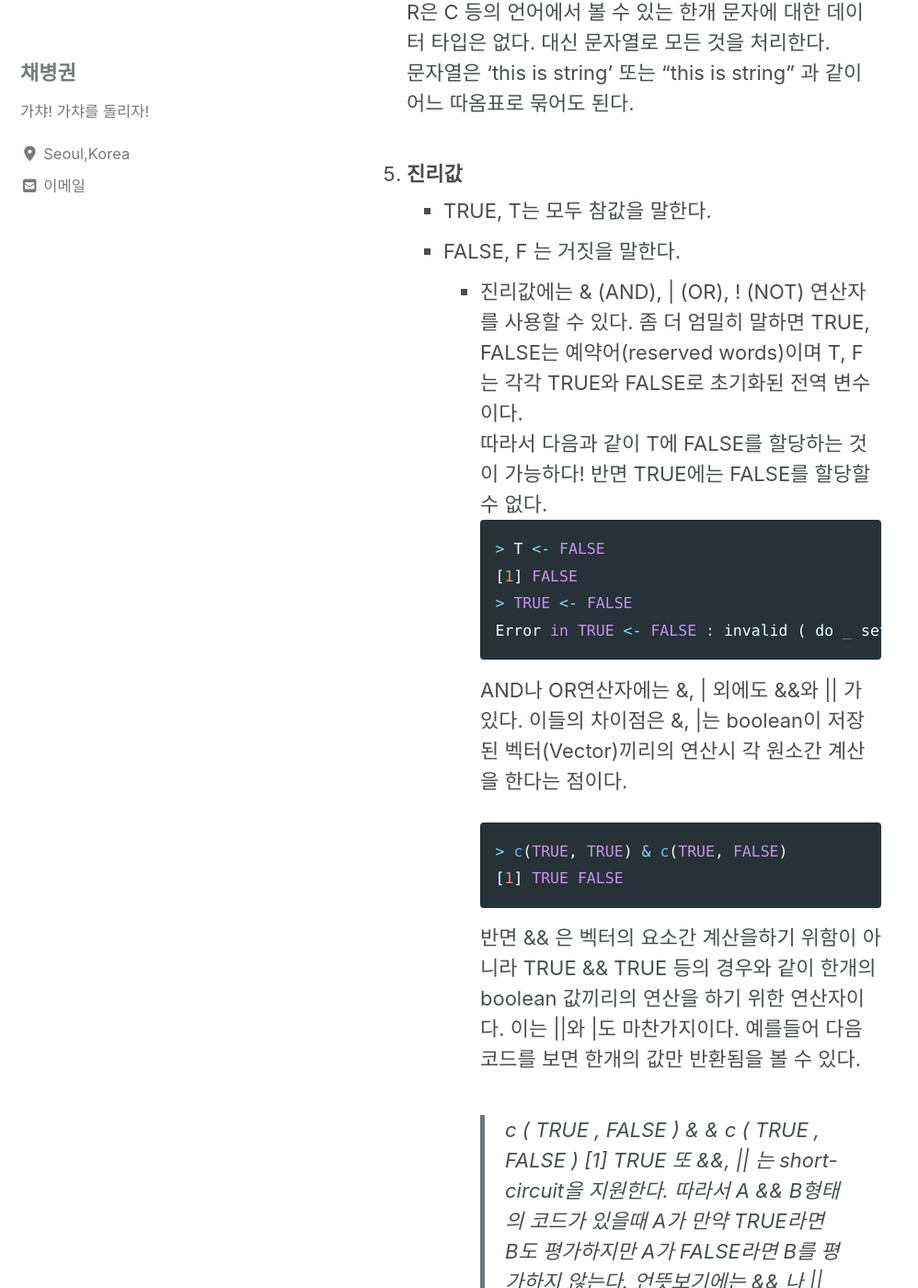
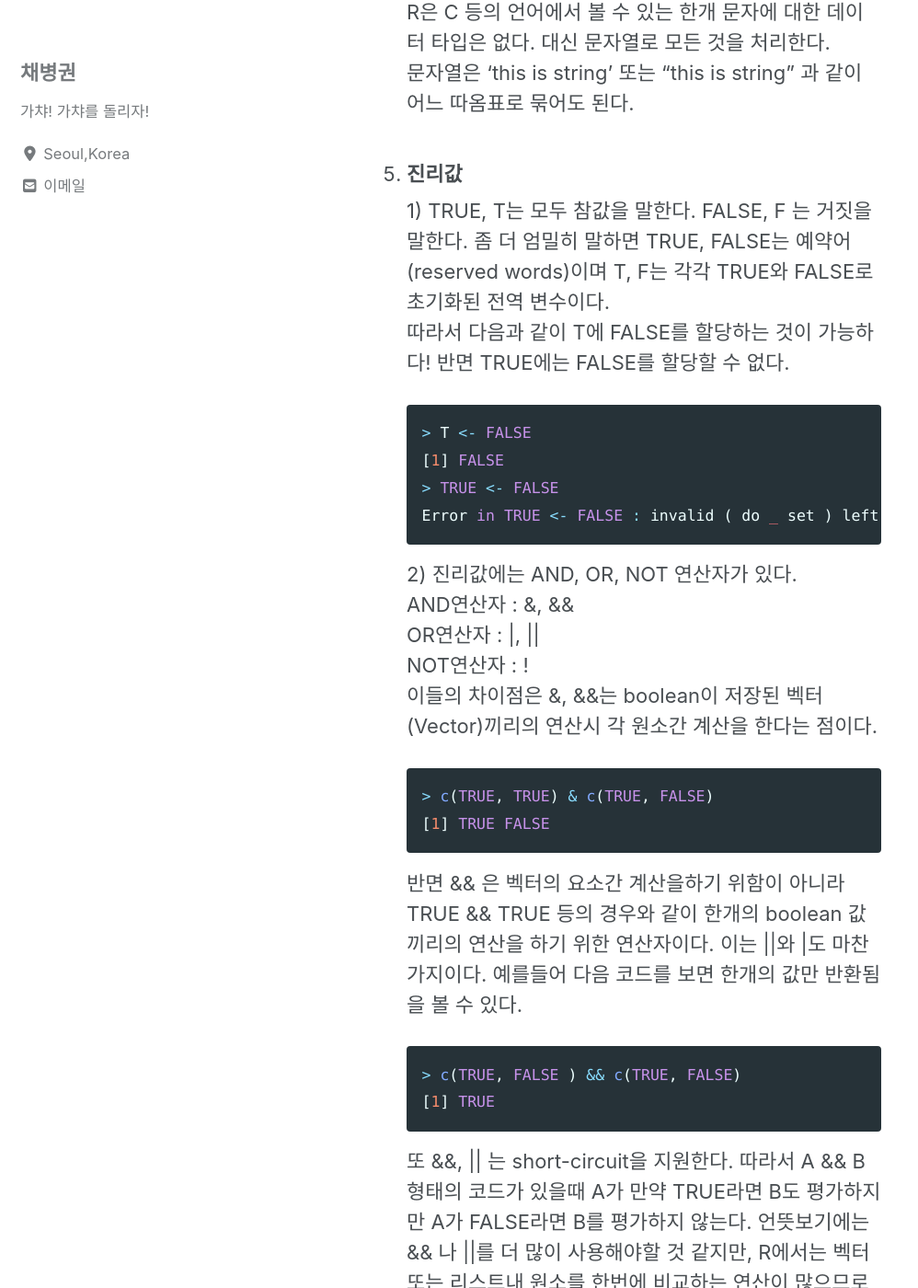
Before and after one commit to ByeongGwonChae/mynotebook, a Jekyll site: the page built from _posts/2020-01-01-R-first-note.md, in a window 1280 px wide and 1400 px high, scrolled down 1771 px. Shown: the whole window at 92% size, without its empty margins (0-998 px from the left). Built offline with Jekyll 4.4.1, drawn with Linux system fonts in a browser that asks for light colours; cached includes are drawn as plain includes; nearby versions of some CDN libraries; some of the changed text lies outside the part shown.

Commit message:
Update 2020-01-01-R-first-note.md

```diff
--- a/_posts/2020-01-01-R-first-note.md
+++ b/_posts/2020-01-01-R-first-note.md
@@ -28,10 +28,8 @@ NULL은 NULL객체를 뜻하는데, 변수가 초기화 되지 않은 경우 등
 R은 C 등의 언어에서 볼 수 있는 한개 문자에 대한 데이터 타입은 없다. 대신 문자열로 모든 것을 처리한다.<br>
 문자열은 ‘this is string’ 또는 “this is string” 과 같이 어느 따옴표로 묶어도 된다.
         1. ### 진리값
-- TRUE, T는 모두 참값을 말한다.
-        - FALSE, F 는 거짓을 말한다.
-- 진리값에는 & (AND), | (OR), ! (NOT) 연산자를 사용할 수 있다.
-좀 더 엄밀히 말하면 TRUE, FALSE는 예약어(reserved words)이며 T, F는 각각 TRUE와 FALSE로 초기화된 전역 변수이다.<br>
+1) TRUE, T는 모두 참값을 말한다.  FALSE, F 는 거짓을 말한다.
+좀 더 엄밀히 말하면 TRUE, FALSE는 예약어(reserved words)이며 T, F는 각각 TRUE와 FALSE로 초기화된 전역 변수이다.
 따라서 다음과 같이 T에 FALSE를 할당하는 것이 가능하다! 반면 TRUE에는 FALSE를 할당할 수 없다.
 ~~~ R
 > T <- FALSE
@@ -39,14 +37,20 @@ R은 C 등의 언어에서 볼 수 있는 한개 문자에 대한 데이터 타
 > TRUE <- FALSE
 Error in TRUE <- FALSE : invalid ( do _ set ) left - hand side to assignment
 ~~~
-AND나 OR연산자에는 &, | 외에도 &&와 || 가 있다. 이들의 차이점은 &, |는 boolean이 저장된 벡터(Vector)끼리의 연산시 각 원소간 계산을 한다는 점이다.
+2) 진리값에는 AND, OR, NOT 연산자가 있다.
+AND연산자 : &, &&
+OR연산자 : |, ||
+NOT연산자 : !
+이들의 차이점은 &, &&는 boolean이 저장된 벡터(Vector)끼리의 연산시 각 원소간 계산을 한다는 점이다.
 ~~~ R
 > c(TRUE, TRUE) & c(TRUE, FALSE)
 [1] TRUE FALSE
 ~~~
 반면 && 은 벡터의 요소간 계산을하기 위함이 아니라 TRUE && TRUE 등의 경우와 같이 한개의 boolean 값끼리의 연산을 하기 위한 연산자이다. 이는 ||와 |도 마찬가지이다. 예를들어 다음 코드를 보면 한개의 값만 반환됨을 볼 수 있다.
-  > c ( TRUE , FALSE ) & & c ( TRUE , FALSE )
-  [1] TRUE
+~~~ R
+> c(TRUE, FALSE ) && c(TRUE, FALSE)
+[1] TRUE
+~~~
 또 &&, || 는 short-circuit을 지원한다. 따라서 A && B형태의 코드가 있을때 A가 만약 TRUE라면 B도 평가하지만 A가 FALSE라면 B를 평가하지 않는다.
 언뜻보기에는 && 나 ||를 더 많이 사용해야할 것 같지만, R에서는 벡터 또는 리스트내 원소를 한번에 비교하는 연산이 많으므로 오히려 &나 |가 더 유용하다.
 
```
